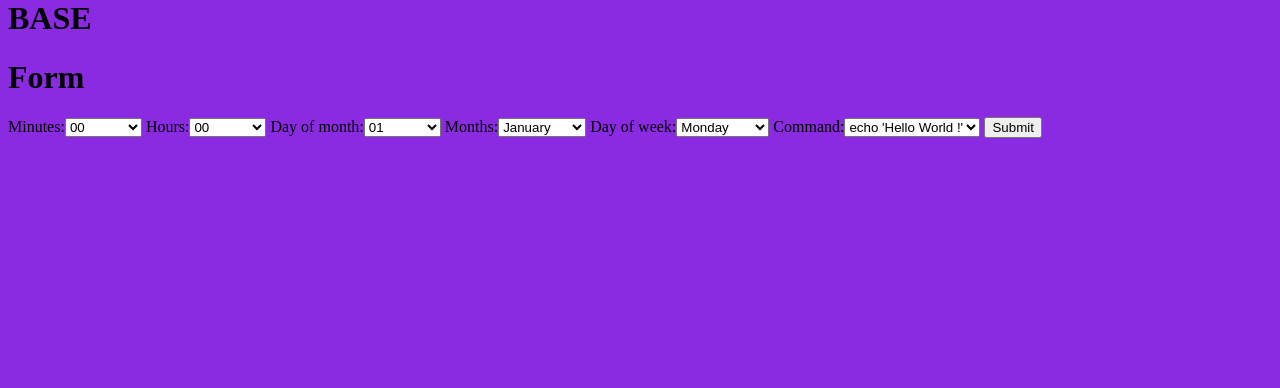
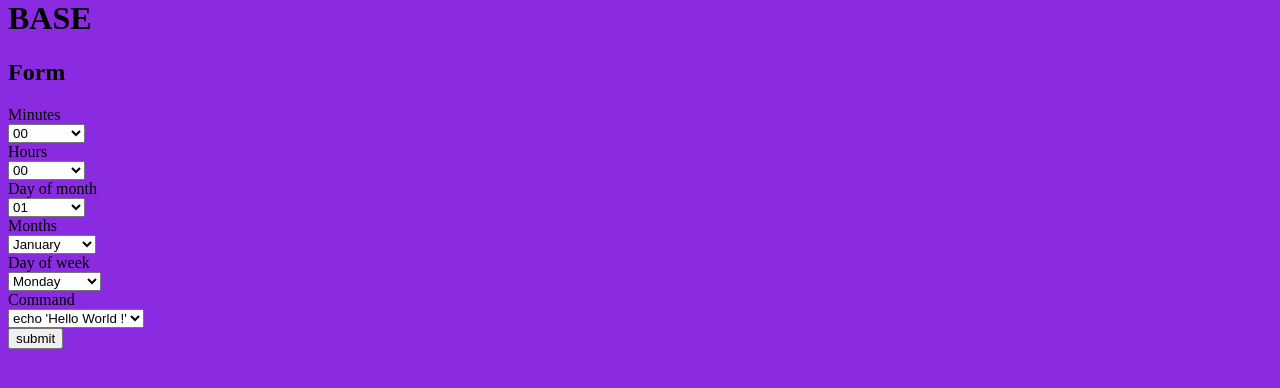
Before and after one commit to electrikbox/Cronos, a Django app: page /form/cronform/ in a window 1280 px wide. Shown: the part 21-409 px from the top of the page. Run offline with Django 3.2, Linux system fonts and the light colour scheme.

Commit message:
seperate each field in divs to handle css

```diff
--- a/Cronos_server/Cronos_website/templates/form.html
+++ b/Cronos_server/Cronos_website/templates/form.html
@@ -5,12 +5,47 @@
 {% block head %}
 {% load static %}
 <script src="{% static '/script_cron_form.js' %}"></script>
+<link rel="stylesheet" href="{% static '/cron_form_style.css' %}" />
 {% endblock %}
 
 {% block content %}
-<h1>Form</h1>
+<h2>Form</h2>
+<div class="blur">
 <form method="post">
-  {% csrf_token %} {{ form }}
-  <button type="submit">Submit</button>
+
+  {% csrf_token %}
+
+  <div class="element">
+    <div class="label">{{ form.minutes.label }}</div>
+    <div class="select">{{ form.minutes }}</div>
+  </div>
+
+  <div class="element">
+    <div class="label">{{ form.hours.label }}</div>
+    <div class="select">{{ form.hours }}</div>
+  </div>
+
+  <div class="element">
+    <div class="label">{{ form.day_of_month.label }}</div>
+    <div class="select">{{ form.day_of_month }}</div>
+  </div>
+
+  <div class="element">
+    <div class="label">{{ form.months.label }}</div>
+    <div class="select">{{ form.months }}</div>
+  </div>
+
+  <div class="element">
+    <div class="label">{{ form.day_of_week.label }}</div>
+    <div class="select">{{ form.day_of_week }}</div>
+  </div>
+
+  <div class="element">
+    <div class="label">{{ form.command.label }}</div>
+    <div class="select">{{ form.command }}</div>
+  </div>
+
+  <button class="submit" type="submit">submit</button>
 </form>
+</div>
 {% endblock %}
```
